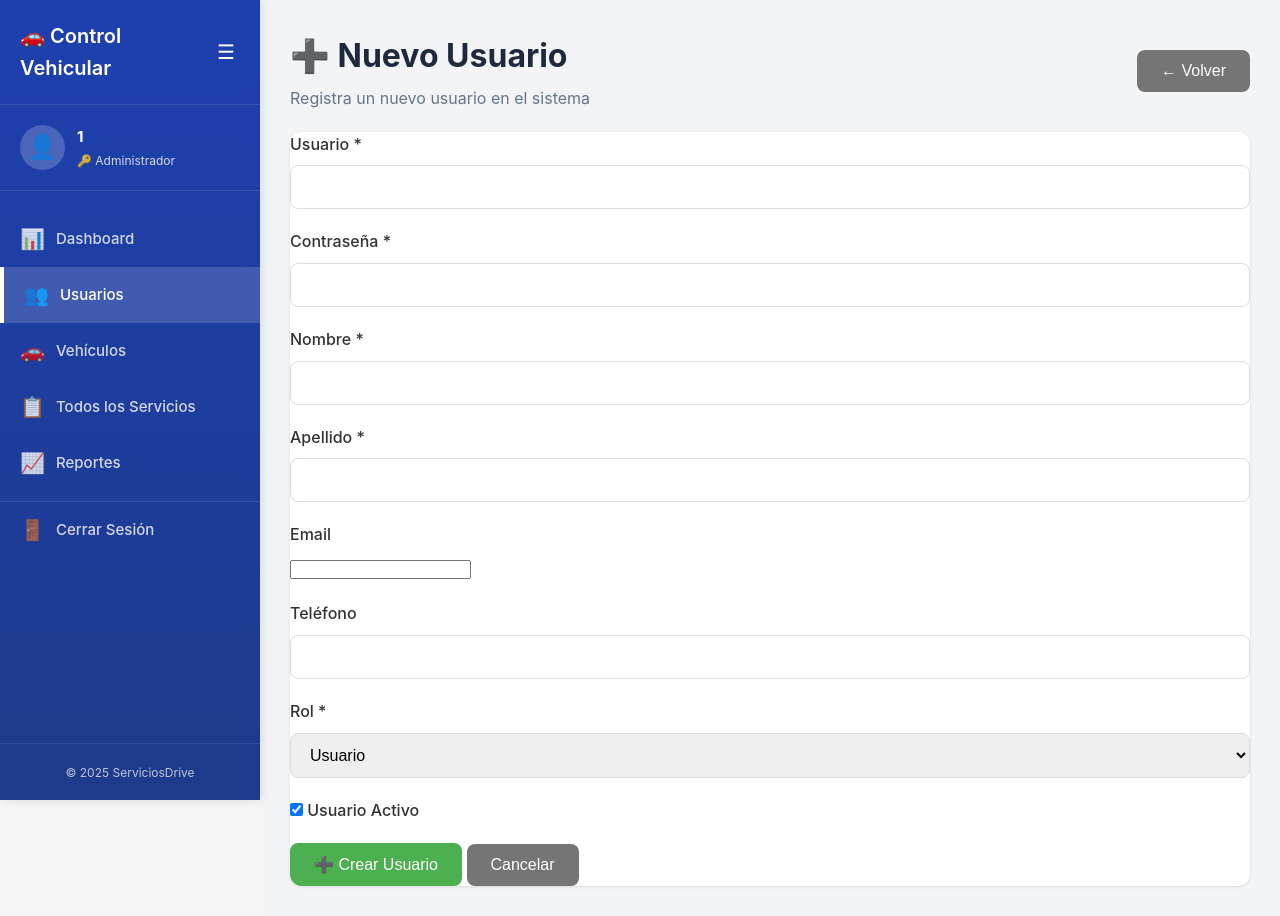
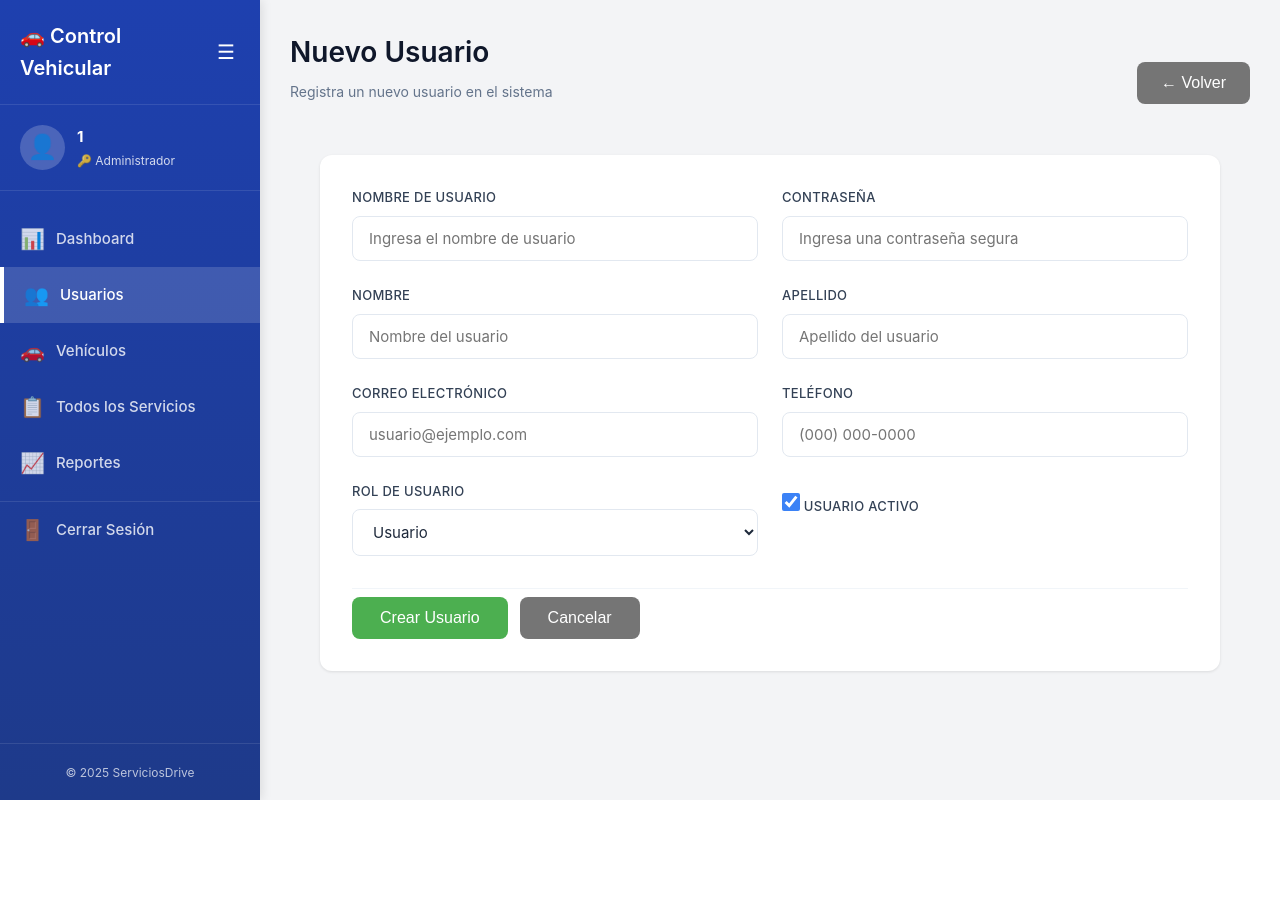
Before and after one commit to SistemasGijutsu/serviciosdrive, a PHP site: page /serviciosdrive/admin/usuarios-form.php in a window 1280 px wide. After the commit the page ends 800 px from the top, so only its background shows below. Run offline with PHP 8.4, Linux system fonts and the light colour scheme; the visitor is signed in with stand-in values (Sample User, id 1); a stand-in replaces the project's code that opens the database connection; some libraries are stand-ins or nearby versions.

Commit message:
Mejoras en los formularios de usuario y vehículo: actualización de etiquetas, placeholders y estilos para una mejor experiencia de usuario. Implementación de la vista de inicio de sesión.

```diff
--- a/public/admin/usuarios-form.php
+++ b/public/admin/usuarios-form.php
@@ -140,9 +140,9 @@ $nombreUsuario = $_SESSION['nombre_completo'] ?? 'Usuario';
     <!-- Main Content -->
     <main class="main-content" id="mainContent">
         <div class="dashboard-header">
-            <div>
-                <h1><?= $esEdicion ? '✏️ Editar' : '➕ Nuevo' ?> Usuario</h1>
-                <p class="text-muted"><?= $esEdicion ? 'Modifica los datos del usuario' : 'Registra un nuevo usuario en el sistema' ?></p>
+            <div class="page-header">
+                <h1><?= $esEdicion ? 'Editar Usuario' : 'Nuevo Usuario' ?></h1>
+                <p class="text-muted"><?= $esEdicion ? 'Actualiza la información del usuario en el sistema' : 'Registra un nuevo usuario en el sistema' ?></p>
             </div>
             <button class="btn btn-secondary" onclick="location.href='<?= APP_URL ?>/public/admin/usuarios.php'">
                 ← Volver
@@ -161,49 +161,55 @@ $nombreUsuario = $_SESSION['nombre_completo'] ?? 'Usuario';
             </div>
         <?php endif; ?>
 
-        <div class="card">
+        <div class="card form-container">
             <form method="POST" class="form-grid">
                 <div class="form-group">
-                    <label for="usuario">Usuario *</label>
+                    <label for="usuario">Nombre de Usuario</label>
                     <input type="text" id="usuario" name="usuario"
+                           placeholder="Ingresa el nombre de usuario"
                            value="<?= $usuario ? htmlspecialchars($usuario['usuario']) : '' ?>"
                            required>
                 </div>
 
                 <div class="form-group">
-                    <label for="password">Contraseña <?= !$esEdicion ? '*' : '(dejar en blanco para no cambiar)' ?></label>
+                    <label for="password">Contraseña<?= !$esEdicion ? '' : ' (Opcional)' ?></label>
                     <input type="password" id="password" name="password"
+                           placeholder="<?= !$esEdicion ? 'Ingresa una contraseña segura' : 'Dejar vacío para mantener la actual' ?>"
                            <?= !$esEdicion ? 'required' : '' ?>>
                 </div>
 
                 <div class="form-group">
-                    <label for="nombre">Nombre *</label>
+                    <label for="nombre">Nombre</label>
                     <input type="text" id="nombre" name="nombre"
+                           placeholder="Nombre del usuario"
                            value="<?= $usuario ? htmlspecialchars($usuario['nombre']) : '' ?>"
                            required>
                 </div>
 
                 <div class="form-group">
-                    <label for="apellido">Apellido *</label>
+                    <label for="apellido">Apellido</label>
                     <input type="text" id="apellido" name="apellido"
+                           placeholder="Apellido del usuario"
                            value="<?= $usuario ? htmlspecialchars($usuario['apellido']) : '' ?>"
                            required>
                 </div>
 
                 <div class="form-group">
-                    <label for="email">Email</label>
+                    <label for="email">Correo Electrónico</label>
                     <input type="email" id="email" name="email"
+                           placeholder="usuario@ejemplo.com"
                            value="<?= $usuario ? htmlspecialchars($usuario['email']) : '' ?>">
                 </div>
 
                 <div class="form-group">
                     <label for="telefono">Teléfono</label>
                     <input type="text" id="telefono" name="telefono"
+                           placeholder="(000) 000-0000"
                            value="<?= $usuario ? htmlspecialchars($usuario['telefono']) : '' ?>">
                 </div>
 
                 <div class="form-group">
-                    <label for="rol_id">Rol *</label>
+                    <label for="rol_id">Rol de Usuario</label>
                     <select id="rol_id" name="rol_id" required>
                         <option value="1" <?= ($usuario && $usuario['rol_id'] == 1) || !$usuario ? 'selected' : '' ?>>Usuario</option>
                         <option value="2" <?= $usuario && $usuario['rol_id'] == 2 ? 'selected' : '' ?>>Administrador</option>
@@ -214,13 +220,13 @@ $nombreUsuario = $_SESSION['nombre_completo'] ?? 'Usuario';
                     <label class="checkbox-label">
                         <input type="checkbox" name="activo"
                                <?= !$usuario || $usuario['activo'] ? 'checked' : '' ?>>
-                        Usuario Activo
+                        <span>Usuario Activo</span>
                     </label>
                 </div>
 
                 <div class="form-actions" style="grid-column: 1 / -1;">
                     <button type="submit" class="btn btn-primary">
-                        <?= $esEdicion ? '💾 Guardar Cambios' : '➕ Crear Usuario' ?>
+                        <?= $esEdicion ? 'Guardar Cambios' : 'Crear Usuario' ?>
                     </button>
                     <button type="button" class="btn btn-secondary" onclick="location.href='<?= APP_URL ?>/public/admin/usuarios.php'">
                         Cancelar
--- a/public/css/styles.css
+++ b/public/css/styles.css
@@ -1004,3 +1011,143 @@ body {
 .btn-icon:hover {
     transform: scale(1.2);
 }
+
+/* ===================================
+   FORM STYLES - PROFESSIONAL
+   =================================== */
+.form-container {
+    max-width: 900px;
+    margin: 0 auto;
+}
+
+.form-grid {
+    display: grid;
+    grid-template-columns: repeat(2, 1fr);
+    gap: 24px;
+    padding: 32px;
+}
+
+.form-group {
+    margin-bottom: 0;
+}
+
+.form-group label {
+    display: block;
+    margin-bottom: 8px;
+    font-weight: 500;
+    color: #334155;
+    font-size: 13px;
+    letter-spacing: 0.3px;
+    text-transform: uppercase;
+}
+
+.form-group input[type="text"],
+.form-group input[type="email"],
+.form-group input[type="password"],
+.form-group input[type="number"],
+.form-group select {
+    width: 100%;
+    padding: 12px 16px;
+    border: 1px solid #e2e8f0;
+    border-radius: 8px;
+    font-size: 15px;
+    color: #1e293b;
+    background: #ffffff;
+    transition: all 0.2s ease;
+    font-family: inherit;
+}
+
+.form-group input:focus,
+.form-group select:focus {
+    outline: none;
+    border-color: #3b82f6;
+    box-shadow: 0 0 0 3px rgba(59, 130, 246, 0.1);
+}
+
+.form-group input:disabled {
+    background: #f8fafc;
+    color: #94a3b8;
+    cursor: not-allowed;
+}
+
+.checkbox-label {
+    display: flex;
+    align-items: center;
+    gap: 10px;
+    cursor: pointer;
+    color: #334155;
+    font-size: 14px;
+    font-weight: 500;
+    padding: 12px 0;
+}
+
+.checkbox-label input[type="checkbox"] {
+    width: 18px;
+    height: 18px;
+    cursor: pointer;
+    accent-color: #3b82f6;
+}
+
+.form-actions {
+    display: flex;
+    gap: 12px;
+    padding-top: 8px;
+    border-top: 1px solid #f1f5f9;
+    margin-top: 8px;
+}
+
+.form-actions .btn {
+    padding: 12px 28px;
+    font-weight: 500;
+    border-radius: 8px;
+}
+
+.alert {
+    padding: 16px 20px;
+    border-radius: 8px;
+    margin-bottom: 24px;
+    display: flex;
+    align-items: center;
+    gap: 12px;
+    font-size: 14px;
+    font-weight: 500;
+    border-left: 4px solid;
+}
+
+.alert-success {
+    background: #f0fdf4;
+    color: #166534;
+    border-color: #22c55e;
+}
+
+.alert-danger {
+    background: #fef2f2;
+    color: #991b1b;
+    border-color: #ef4444;
+}
+
+.alert-info {
+    background: #eff6ff;
+    color: #1e40af;
+    border-color: #3b82f6;
+}
+
+.page-header {
+    margin-bottom: 32px;
+}
+
+.page-header h1 {
+    font-size: 28px;
+    font-weight: 600;
+    color: #0f172a;
+    margin-bottom: 6px;
+}
+
+.page-header .text-muted {
+    color: #64748b;
+    font-size: 14px;
+}
+
+.text-muted {
+    color: #64748b;
+}
```
Also changed, not shown: other parts of public/css/styles.css (+16 -9 lines), app/views/login.php (added, +64 -0 lines), public/admin/vehiculos-form.php (+20 -14 lines).
